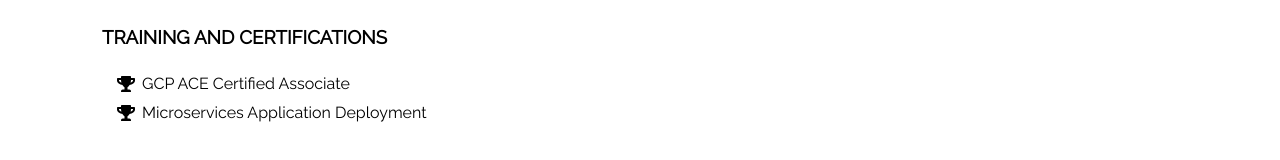
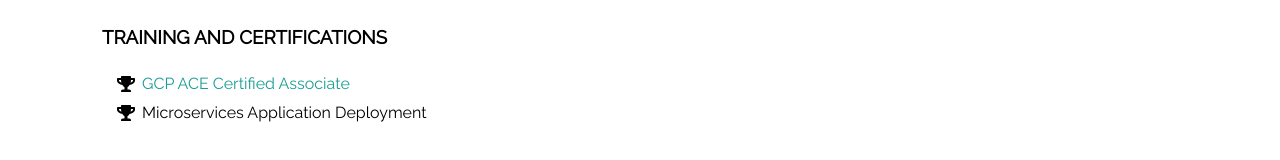
Before and after one commit to kiranbadagu/kiranbadagu.github.io, a plain HTML site: page index.html in a window 1280 px wide. Shown: the part 2112-2272 px from the top of the page. Drawn offline with Linux system fonts and the light colour scheme.

Commit message:
fix1.2-url

```diff
--- a/index.html
+++ b/index.html
@@ -136,7 +136,7 @@
         <ul class="fa-ul mb-0">
           <li>
             <i class="fa-li fa fa-trophy text-warning"></i>
-            GCP ACE Certified Associate
+            <a href="https://www.credential.net/de39aa5e-0edd-42bd-bab2-de4de419f433?key=1d84725d90f1620ea872f3fa8154cc05f8778cdf220667c571e068f4295f671c" target="_blank" >GCP ACE Certified Associate</a>
           </li>
           <li>
             <i class="fa-li fa fa-trophy text-warning"></i>
```
